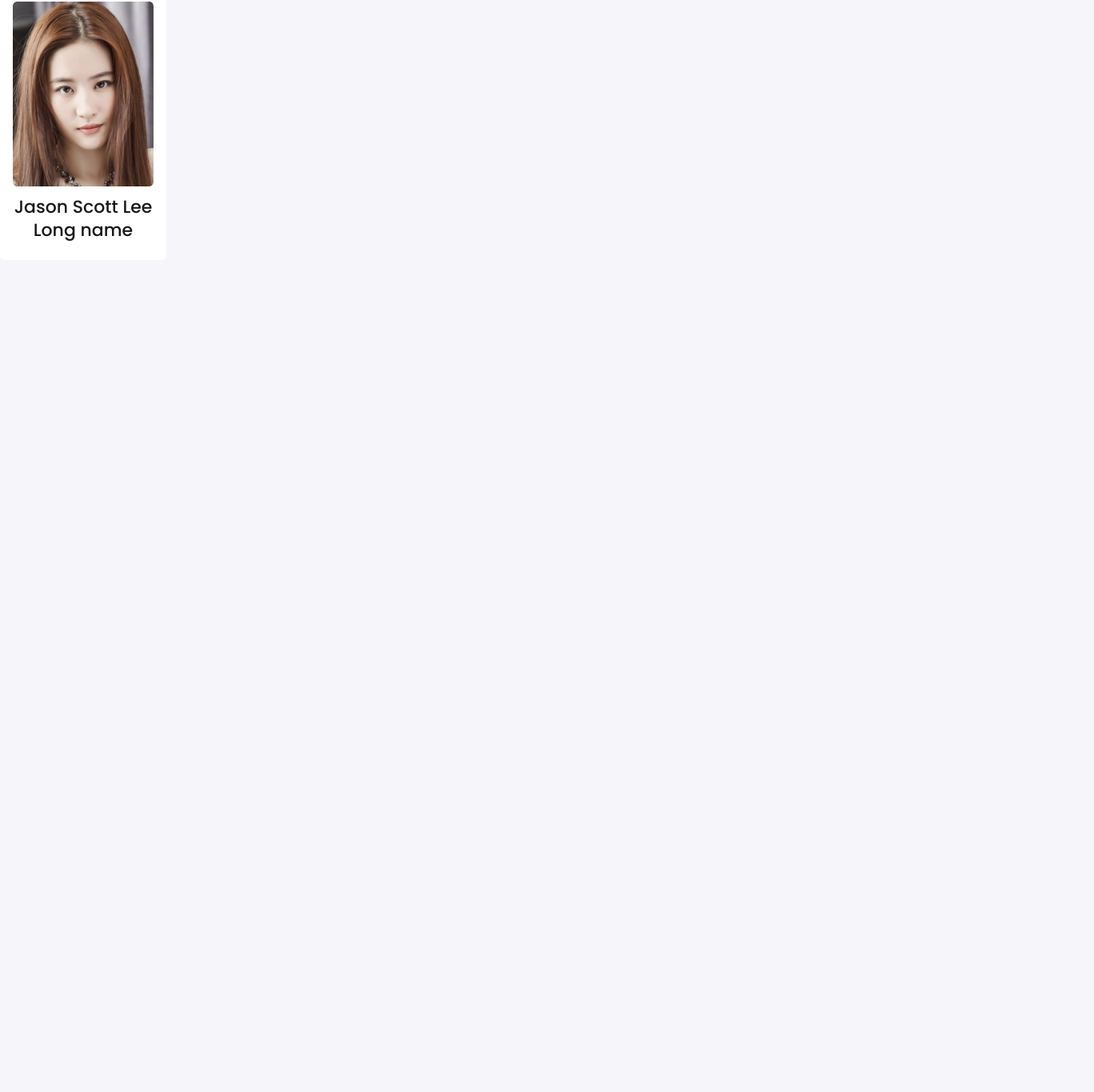
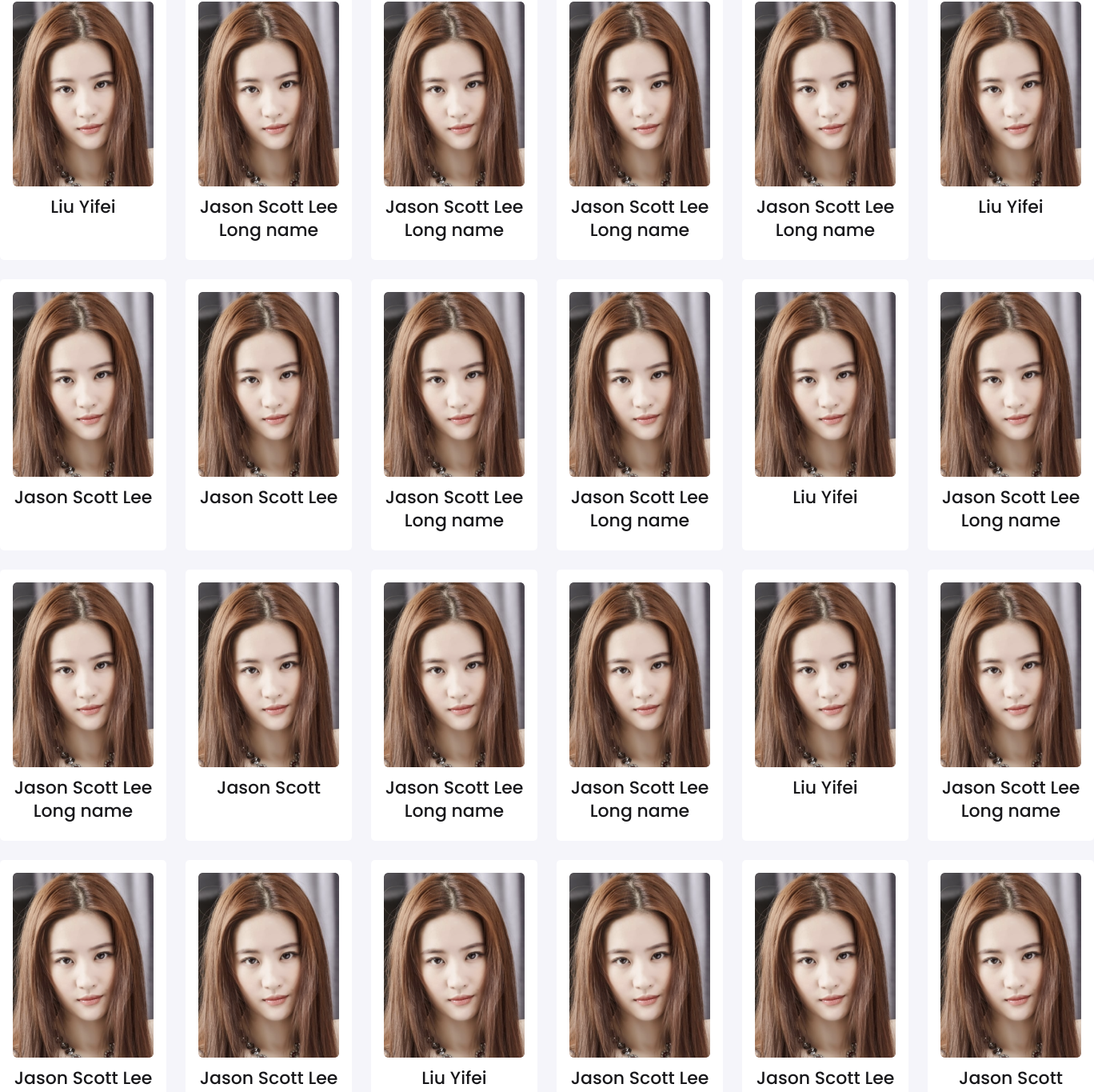
Before and after one commit to KrystianGreblowski/movies-browser, a React (Create React App) app: page / in a window 1280 px wide. Shown: the part 137-1502 px from the top of the page at 80% size, 1368 px wide, since content can reach past the window. Before the commit the page ends 800 px from the top, so only its background shows below. Built offline with nearby package versions, Linux system fonts and the light colour scheme.

Commit message:
Container to PersonList added

```diff
--- a/src/features/PersonList/index.js
+++ b/src/features/PersonList/index.js
@@ -1,15 +1,39 @@
 import PersonTile from "./PersonTile";
-import { Header } from "./Header";
 import Title from "./Title";
+import { Container, Tiles } from "./styled";
 import personImage from "./images/person-image.png";
 
 const PersonList = () => {
   return (
-    <>
-      <Header />
-      <Title title="Popular People" />
-      <PersonTile image={personImage} name={"Jason Scott Lee Long name"} />
-    </>
+    <Container>
+      <Title title={"Popular People"} />
+      <Tiles>
+        <PersonTile image={personImage} name={"Liu Yifei"} />
+        <PersonTile image={personImage} name={"Jason Scott Lee Long name"} />
+        <PersonTile image={personImage} name={"Jason Scott Lee Long name"} />
+        <PersonTile image={personImage} name={"Jason Scott Lee Long name"} />
+        <PersonTile image={personImage} name={"Jason Scott Lee Long name"} />
+        <PersonTile image={personImage} name={"Liu Yifei"} />
+        <PersonTile image={personImage} name={"Jason Scott Lee"} />
+        <PersonTile image={personImage} name={"Jason Scott Lee"} />
+        <PersonTile image={personImage} name={"Jason Scott Lee Long name"} />
+        <PersonTile image={personImage} name={"Jason Scott Lee Long name"} />
+        <PersonTile image={personImage} name={"Liu Yifei"} />
+        <PersonTile image={personImage} name={"Jason Scott Lee Long name"} />
+        <PersonTile image={personImage} name={"Jason Scott Lee Long name"} />
+        <PersonTile image={personImage} name={"Jason Scott "} />
+        <PersonTile image={personImage} name={"Jason Scott Lee Long name"} />
+        <PersonTile image={personImage} name={"Jason Scott Lee Long name"} />
+        <PersonTile image={personImage} name={"Liu Yifei"} />
+        <PersonTile image={personImage} name={"Jason Scott Lee Long name"} />
+        <PersonTile image={personImage} name={"Jason Scott Lee Long name"} />
+        <PersonTile image={personImage} name={"Jason Scott Lee Long name"} />
+        <PersonTile image={personImage} name={"Liu Yifei"} />
+        <PersonTile image={personImage} name={"Jason Scott Lee Long name"} />
+        <PersonTile image={personImage} name={"Jason Scott Lee Long name"} />
+        <PersonTile image={personImage} name={"Jason Scott"} />
+      </Tiles>
+    </Container>
   );
 };
 
--- /dev/null
+++ b/src/features/PersonList/styled.js
@@ -0,0 +1,12 @@
+import styled from "styled-components";
+
+export const Container = styled.div`
+  max-width: 1368px;
+  margin: 0 auto;
+`;
+
+export const Tiles = styled.div`
+  display: grid;
+  grid-gap: 24px;
+  grid-template-columns: 1fr 1fr 1fr 1fr 1fr 1fr;
+`;
```
